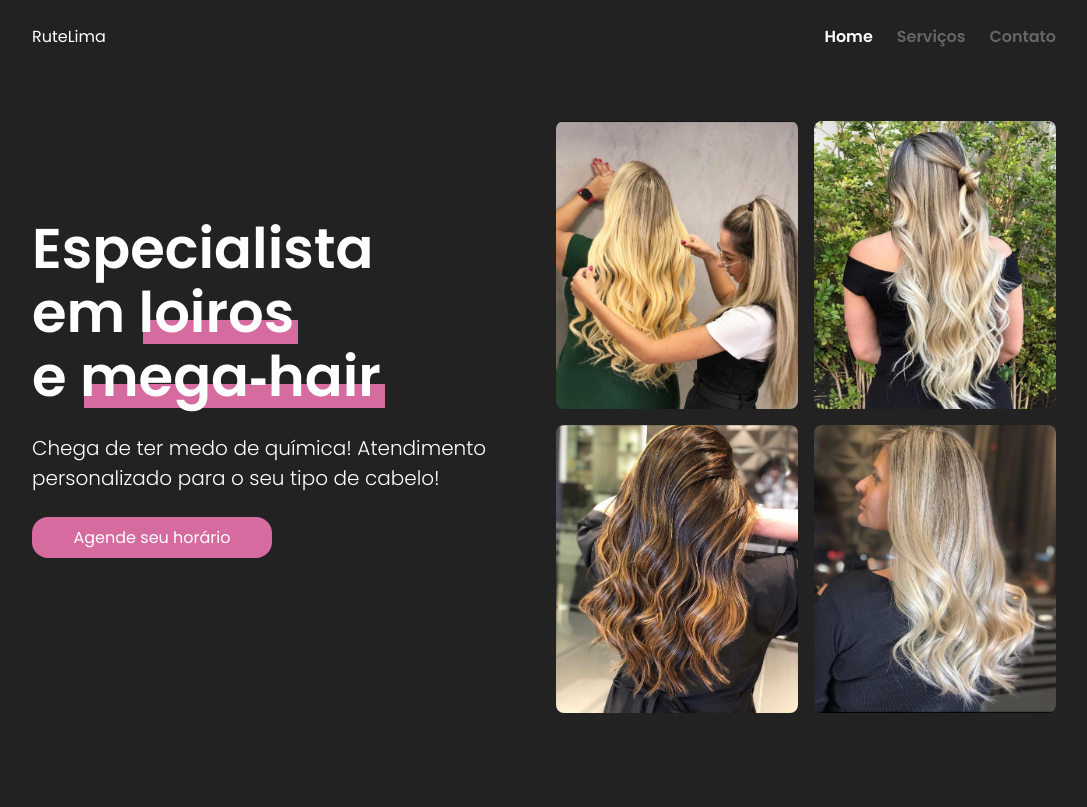
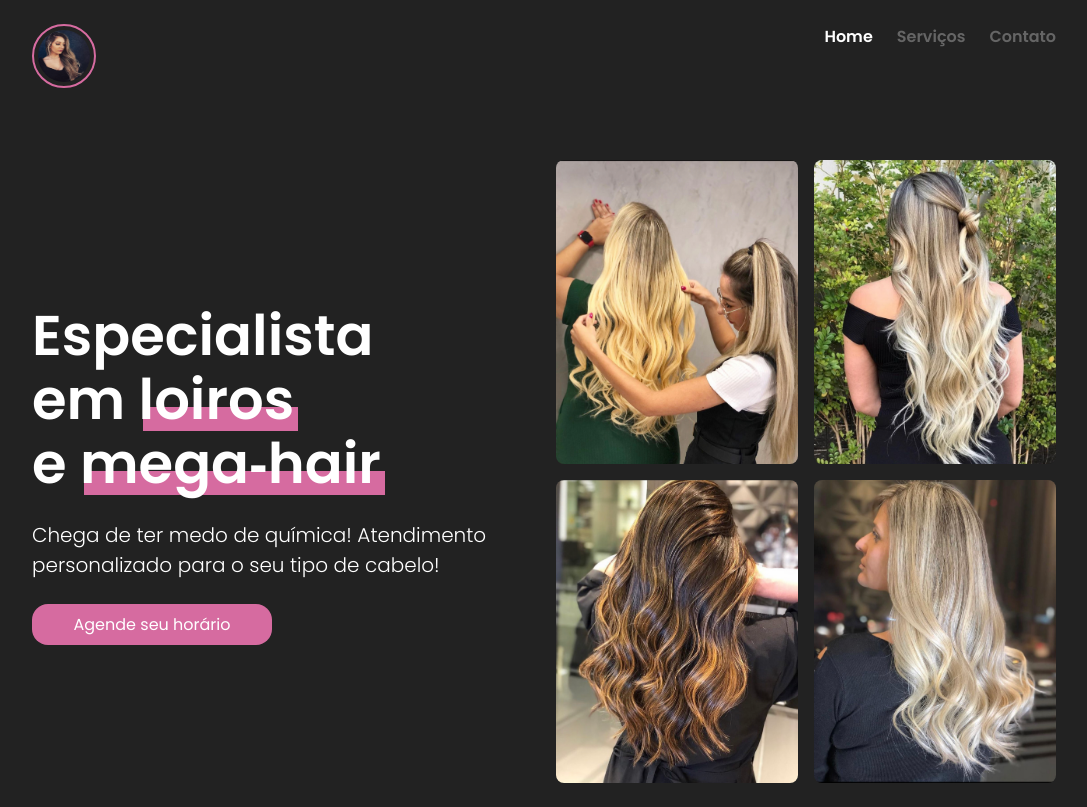
Before and after one commit to liverday/rutelima.com, a Next.js app: page / in a window 1280 px wide. Shown: the whole page, without its empty margins (96-1183 px from the left). Built offline with nearby package versions, Linux system fonts and the light colour scheme.

Commit message:
feat: include logos

```diff
--- a/components/Brand/Brand.module.css
+++ b/components/Brand/Brand.module.css
@@ -1,6 +1,6 @@
 .brandContainer {
   display: flex;
-  margin-top: calc(var(--spacing-lg) * 6);
+  margin-top: var(--spacing-lg);
   gap: var(--spacing-lg);
 }
 
@@ -55,20 +55,12 @@
   grid-template-rows: 1fr 1fr;
   height: 100%;
   gap: var(--spacing-sm);
-  margin-top: calc(var(--spacing-lg) * -4);
-}
-
-.mosaicImageContainer {
-  width: 100%;
-  height: 18rem;
-  position: relative;
-  overflow: hidden;
-  border-radius: 0.5rem;
 }
 
 .mosaicImage {
   width: 100%;
   height: 100%;
+  border-radius: 0.5rem;
 }
 
 
@@ -77,6 +69,7 @@
   .brandTextContainer {
     display: block;
     flex: 1;
+    margin-top: calc(var(--spacing-lg) * 6);
   }
 
   .brandTitle {
--- a/components/Brand/index.tsx
+++ b/components/Brand/index.tsx
@@ -50,26 +50,18 @@ const Brand: React.FC<BrandProps> = ({ appointmentHref }) => {
           <div className={styles.brandImagesContainer}>
 
             <div className={styles.mosaic}>
-              <div className={styles.mosaicImageContainer}>
               <Image src={blondeBrand} className={styles.mosaicImage}
                 alt="A blonde woman showing the hair that she worked on"
               />
-              </div>
-              <div className={styles.mosaicImageContainer}>
               <Image src={blondeTwo} className={styles.mosaicImage}
                 alt="A blonde customer woman showing her hair after the styling"
               />
-              </div>
-              <div className={styles.mosaicImageContainer}>
               <Image src={blondeOne} className={styles.mosaicImage}
                 alt="A blonde customer woman showing her hair after the styling"
               />
-              </div>
-              <div className={styles.mosaicImageContainer}>
               <Image src={blondeThree} className={styles.mosaicImage}
                 alt="A blonde customer woman showing her hair after the styling"
               />
-              </div>
             </div>
           </div>
         </R.GreaterThanDesktop>
--- a/components/Header/Header.module.css
+++ b/components/Header/Header.module.css
@@ -1,18 +1,18 @@
 .container {
 	width: 100%;
-	padding: var(--padding-lg) 0;
 }
 
 .navigation {
 	display: flex;
-	justify-content: space-between;
+	flex-flow: column nowrap;
+	align-items: center;
 }
 
 .menu {
+	margin-top: var(--spacing-lg);
 	display: flex;
 	gap: var(--gap-lg);
 	list-style: none;
-	margin: 0;
 	align-items: center;
 }
 
@@ -31,3 +31,15 @@
 .menuItemActive {
 	opacity: 1;
 }
+
+@media (min-width: 767px) {
+	.navigation {
+		flex-flow: row nowrap;
+		align-items: flex-start;
+		justify-content: space-between;
+	}
+
+	.menu {
+		margin-top: 0;
+	}
+}
--- a/components/Layout/Layout.module.css
+++ b/components/Layout/Layout.module.css
@@ -1,4 +1,5 @@
 .layout {
   max-width: var(--max-width);
   margin: 0 auto;
+  padding: var(--padding-lg) 0;
 }
--- /dev/null
+++ b/components/Logo/Logo.module.css
@@ -0,0 +1,15 @@
+.logo {
+  border-radius: 50%;
+  padding: 0.25rem;
+  border: 2px solid var(--primary);
+}
+
+.logoSmall {
+  width: var(--logo-size-small);
+  height: var(--logo-size-small);
+}
+
+.logoLarge {
+  width: var(--logo-size);
+  height: var(--logo-size);
+}
--- a/components/Logo/index.tsx
+++ b/components/Logo/index.tsx
@@ -1,10 +1,19 @@
+import Image from 'next/image';
 import React from 'react';
 
-const Logo: React.FC = () => {
+import styles from './Logo.module.css';
+import logo from '../../public/images/logo.jpeg';
+import classNames from 'classnames';
+
+type LogoProps = {
+	variant?: 'small' | 'large';
+}
+
+const Logo: React.FC<LogoProps> = ({ variant = 'small' }) => {
+	const variantClass = variant === 'small' ? styles.logoSmall : styles.logoLarge;
+
 	return (
-		<div>
-			RuteLima
-		</div>
+		<Image src={logo} className={classNames(styles.logo, variantClass)} alt="A blonde with closed eyes and profile pose" />
 	)
 }
 
--- a/pages/links/index.tsx
+++ b/pages/links/index.tsx
@@ -35,7 +35,7 @@ const LinksPage: NextPage<LinksPageProps> = ({ links }) => {
         <Layout className={styles.layout}>
           <div className={styles.container}>
             <section className={styles.header}>
-              <Logo />
+              <Logo variant="large"/>
 
               <h1 className={styles.name}>Rute Lima</h1>
               <h2 className={styles.description}>
--- a/styles/globals.css
+++ b/styles/globals.css
@@ -6,6 +6,9 @@
   --accent: #8B6BD6;
   --accent-text-color: #fff;
   --gray: #bbb;
+
+  --logo-size-small: 4rem;
+  --logo-size: 8rem;
 
   --text-size-title: 2.5rem;
   --text-size: 0.875rem;
@@ -47,9 +50,8 @@
 }
 
 .main {
-  width: 100vw;
-  height: 100vh;
-  overflow: hidden;
+  min-width: 100%;
+  min-height: 100%;
 }
 
 a {
```
Also changed, not shown: public/images/logo.jpeg (added). Lines whose indentation alone changed are shown as unchanged.
